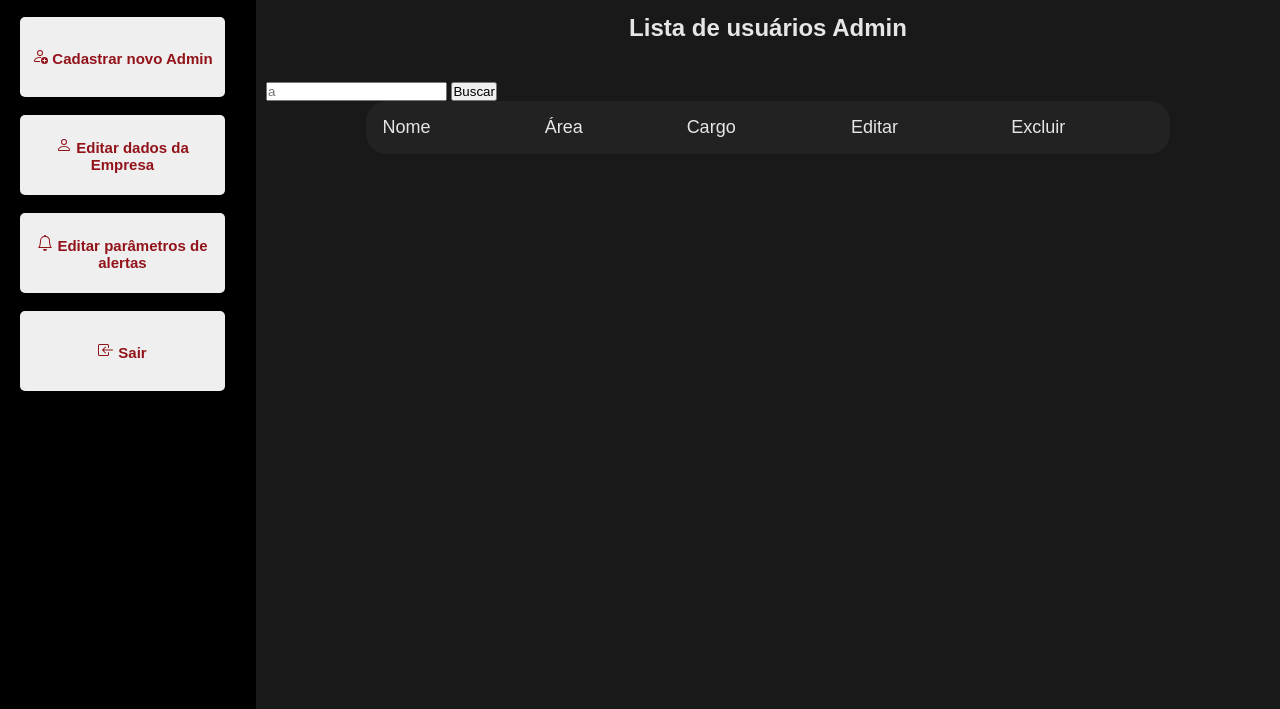
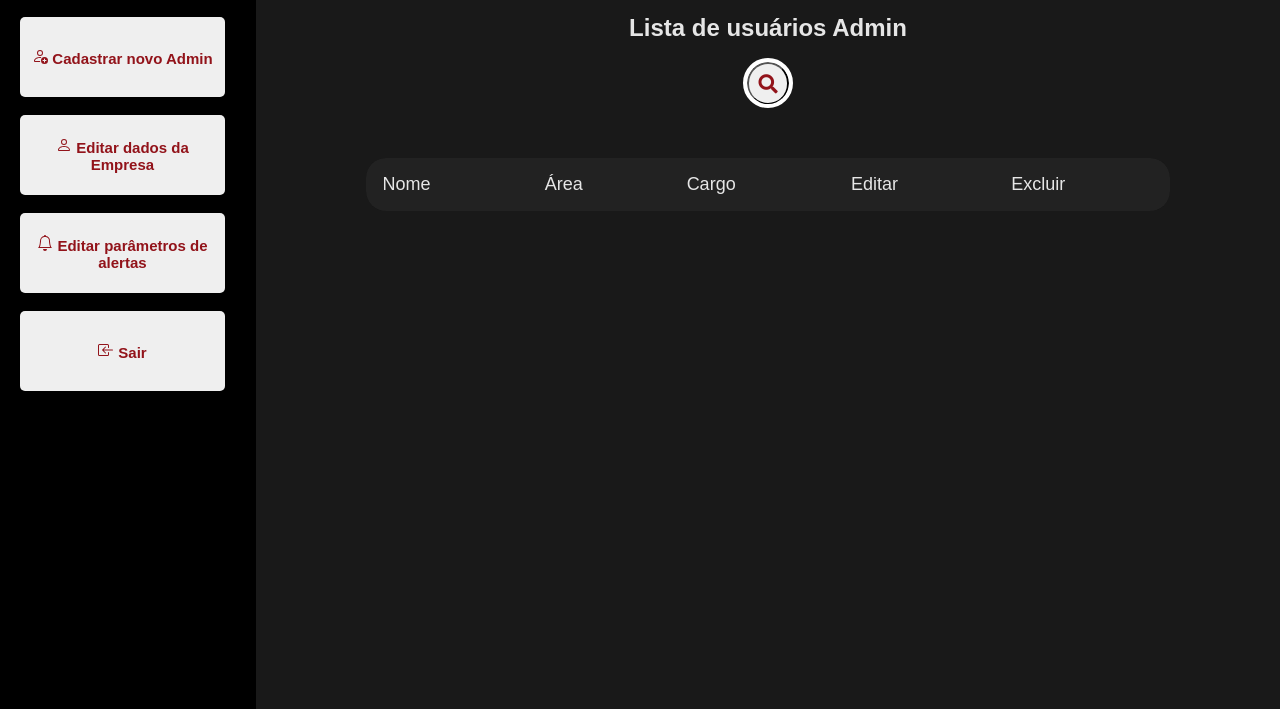
Before and after one commit to projeto-yotte/site-yotte, a website: page site/public/telas-empresa/area_controle.html in a window 1280 px wide. Shown: the part 91-800 px from the top of the page. Drawn offline with nearby package versions, Linux system fonts and the light colour scheme; some packages are replaced by stand-ins of ours; no server answers; a script that the page names is missing.

Commit message:
colocando css no botao de pesquisar

```diff
--- a/site/public/css/area_controle.css
+++ b/site/public/css/area_controle.css
@@ -98,7 +98,7 @@ img {
 .caixa-h2-adm {
     display: flex;
     justify-content: center;
-    padding-bottom: 5vh;
+    padding-bottom: 2vh;
 }
 
 table {
@@ -288,3 +288,70 @@ td input {
 #FecharModal {
     cursor: pointer;
 }
+
+.caixa-search {
+    display: block;
+    padding: 25px;
+}
+
+.form_search {
+    position: relative;
+    top: 50%;
+    left: 50%;
+    transform: translate(-50%, -50%);
+    transition: all 1s;
+    width: 50px;
+    height: 50px;
+    background: white;
+    box-sizing: border-box;
+    border-radius: 25px;
+    border: 4px solid white;
+    padding: 5px;
+    overflow: hidden; /* Adicionado para esconder o conteúdo que ultrapassa os limites */
+}
+
+#pesquisar_input {
+    position: absolute;
+    top: 0;
+    left: 0;
+    width: 100%;
+    height: 42.5px;
+    line-height: 30px;
+    outline: 0;
+    border: 0;
+    font-size: 1em;
+    border-radius: 20px;
+    padding: 0 20px;
+    cursor: auto;
+    box-sizing: border-box;
+}
+
+.fa {
+    box-sizing: border-box;
+    padding: 10px;
+    width: 42.5px;
+    height: 42.5px;
+    position: absolute;
+    top: 0;
+    right: 0;
+    border-radius: 50%;
+    color: var(--main-vermelho-primario);
+    text-align: center;
+    font-size: 1.2em;
+    transition: all 1s;
+    cursor: pointer;
+}
+
+.form_search:hover {
+    width: 200px;
+    cursor: pointer;
+}
+
+.form_search:hover #pesquisar_input {
+    display: block;
+}
+
+.form_search:hover .fa {
+    background: #07051a;
+    color: white;
+}
--- a/site/public/telas-empresa/area_controle.html
+++ b/site/public/telas-empresa/area_controle.html
@@ -11,6 +11,7 @@
     <script src="../js/cadastroADM.js" defer></script>
     <script src="https://cdn.jsdelivr.net/npm/sweetalert2@10"></script>
     <link rel="stylesheet" href="../css/visaoGeral.css">
+    <link rel="stylesheet" href="https://use.fontawesome.com/releases/v5.3.1/css/all.css" integrity="sha384-mzrmE5qonljUremFsqc01SB46JvROS7bZs3IO2EmfFsd15uHvIt+Y8vEf7N7fWAU" crossorigin="anonymous">
     <title>Área de Controle</title>
 </head>
 
@@ -77,8 +78,11 @@
             <div class="caixa-h2-adm">
                 <h2>Lista de usuários Admin</h2>
             </div>
-            <div>
-                <input type="text" placeholder="a" id="pesquisar_input"> <button onclick="pesquisarAdmin()">Buscar</button>
+            <div class="caixa-search">
+                <div class="form_search">
+                    <input type="search" id="pesquisar_input">
+                    <button onclick="pesquisarAdmin()" class="fa fa-search"></button>
+                </div>
             </div>
 
             <div class="tabela-adms">
```
